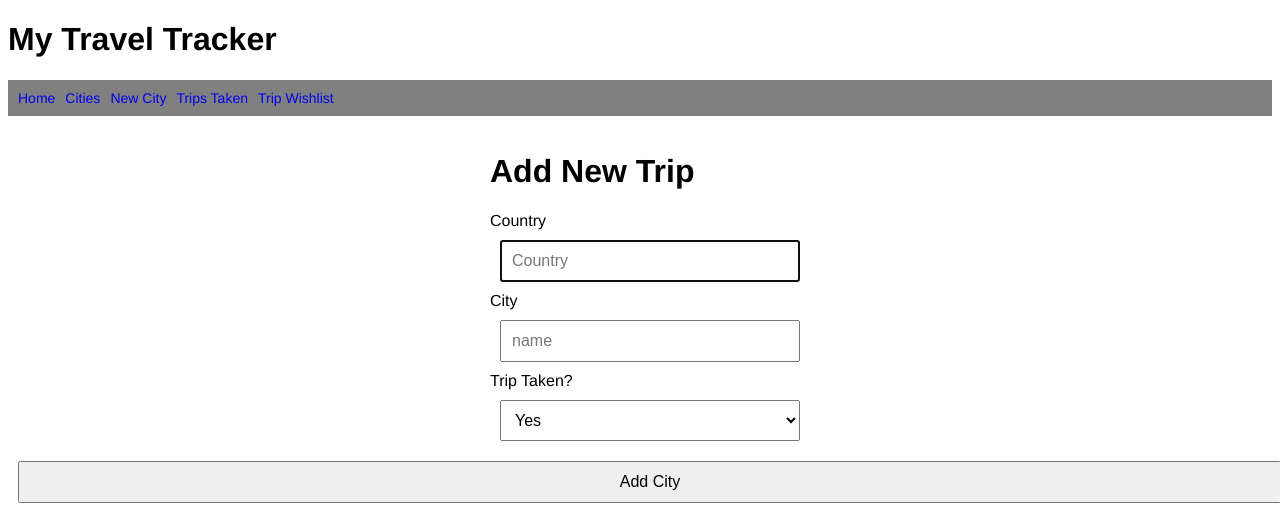
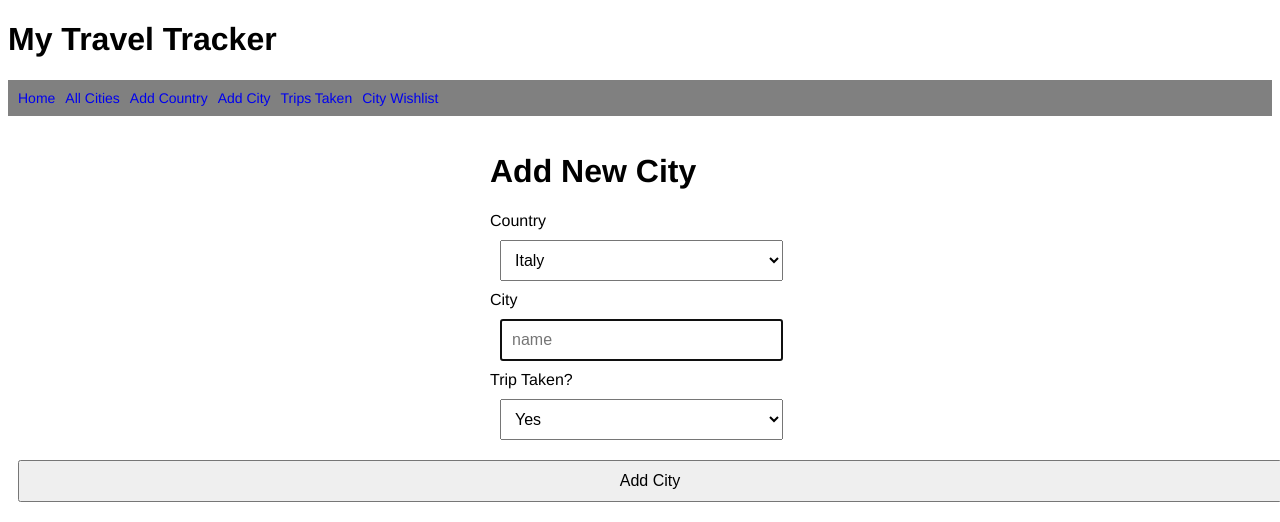
Before and after one commit to ianflod/travel_app_project, a Flask app: page /cities/new in a window 1280 px wide. Shown: the top 522 px of the page. Run offline with Flask 2, Linux system fonts and the light colour scheme; data comes from the database, SQL or seed files in the repository; both versions use the stored data as it was after the commit.

Commit message:
Re-instated dropdown countries

```diff
--- a/controllers/travel_controller.py
+++ b/controllers/travel_controller.py
@@ -26,13 +26,12 @@ def new_city():
 @cities_blueprint.route("/cities", methods=['POST'])
 def create_city():
     name = request.form['name']
-    country = request.form['country']
+    country_id = request.form['country_id']
     completed =bool(int(request.form['completed']))
 
-    country = Country(name)
+    country = country_repository.select(country_id)
     city = City(name, country, completed)
 
-    country_repository.save(country)
     city_repository.save(city)
     return redirect('/cities')
 
@@ -56,13 +55,12 @@ def edit_city(id):
 @cities_blueprint.route("/cities/<id>", methods=['POST'])
 def update_city(id):
     name = request.form['name']  #These are from the form get them right!!!
-    country = request.form['country']
+    country_id = request.form['country_id']
     completed =bool(int(request.form['completed']))
 
-    country = Country(name, id)
+    country = country_repository.select(country_id)
     city = City(name, country, completed, id)
 
-    country_repository.update(country)
     city_repository.update(city)
     return redirect('/cities')
 
--- a/templates/base.html
+++ b/templates/base.html
@@ -17,10 +17,11 @@
         <nav>
             <ul class="menu">
                 <li><a href="/">Home</a></li>
-                <li><a href="/cities">Cities</a></li>
-                <li><a href="/cities/new">New City</a></li>
+                <li><a href="/cities">All Cities</a></li>
+                <li><a href="/cities/new_country">Add Country</a></li>
+                <li><a href="/cities/new">Add City</a></li>
                 <li><a href="/cities/trips_taken">Trips Taken</a></li>
-                <li><a href="/cities/trip_wishlist">Trip Wishlist</a></li>
+                <li><a href="/cities/trip_wishlist">City Wishlist</a></li>
             </ul>
         </nav>
     </header>
--- a/templates/cities/index.html
+++ b/templates/cities/index.html
@@ -5,7 +5,7 @@
 {% for city in all_cities %}
 <div class="city">
     <div class="content">
-        {{country.name}}
+        {{city.country.name}}
         <div class="description">
             <a href="/cities/{{city.id}}">{{city.name}}</a> <!-- <a> means anchor -->
         </div>
--- a/templates/cities/new.html
+++ b/templates/cities/new.html
@@ -2,24 +2,23 @@
 
 {% block content %}
 
-<h1>Add New Trip</h1>
+<h1>Add New City</h1>
 <!--Add the form for tasks in here-->
 <form action="/cities" method="post">
     <!--The above line provides the action for the button-->
     <div>
         <label for="country">Country</label>
-        <input type="text" id="country" name="country" placeholder="Country" required autofocus>
-        <!-- <select name="country_id" id="country">
+        <select name="country_id" id="country">
 
-            {% for country in all_countries %} -->
-        <!-- all_countries is defined in the route for new city as equal to countries which is equal to country.repository.select_all-->
-        <!-- <option value=" {{ country.id }}">{{country.name}}</option>
+            {% for country in all_countries %}
+            <!-- all_countries is defined in the route for new city as equal to countries which is equal to country.repository.select_all-->
+            <option value=" {{ country.id }}">{{country.name}}</option>
             {% endfor %}
-        </select> -->
+        </select>
     </div>
     <div>
         <label for="name">City</label>
-        <input type="text" id="name" name="name" placeholder="name" required>
+        <input type="text" id="name" name="name" placeholder="name" required autofocus>
     </div>
     <label for="completed">Trip Taken?</label>
     <select name="completed" id="completed">
```
Also changed, not shown: templates/cities/edit.html (+4 -5 lines), db/travel_manager.db.
